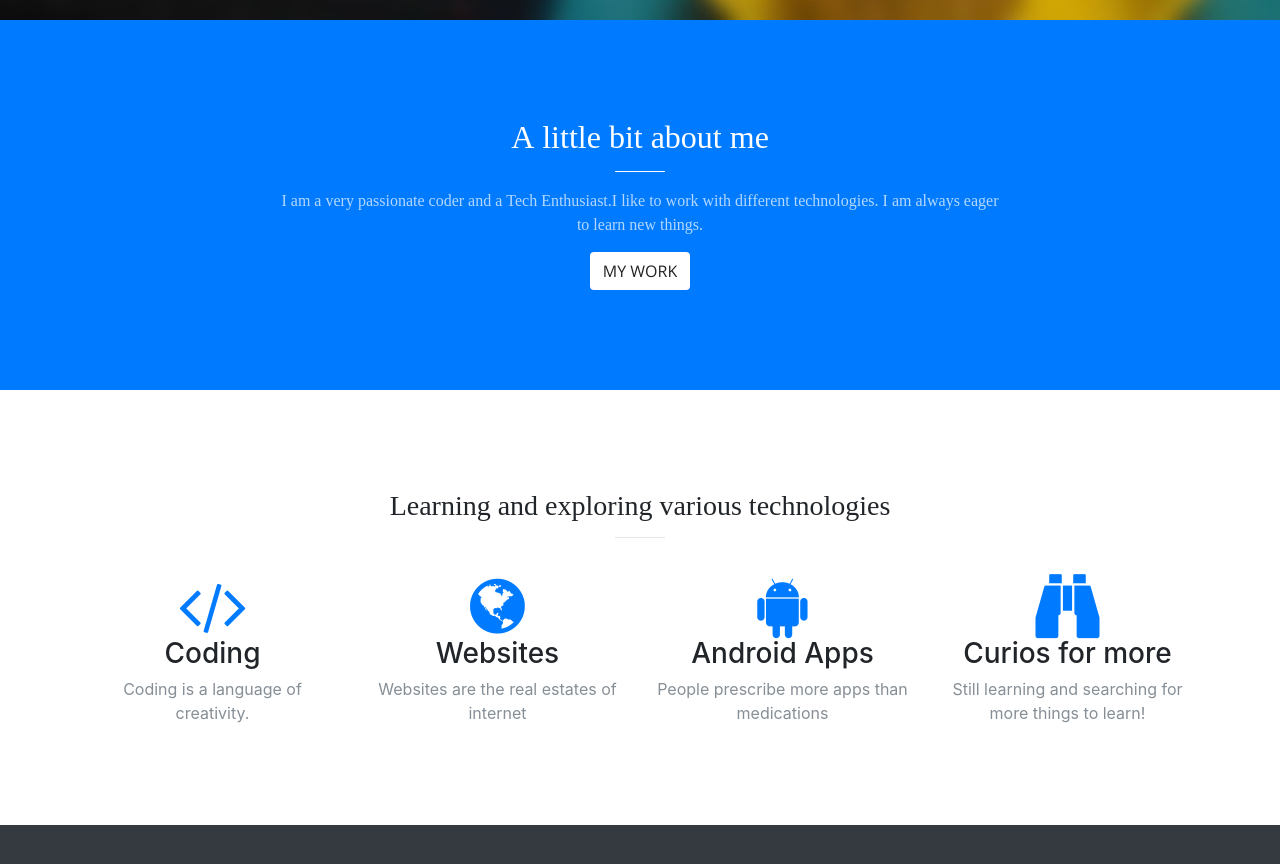
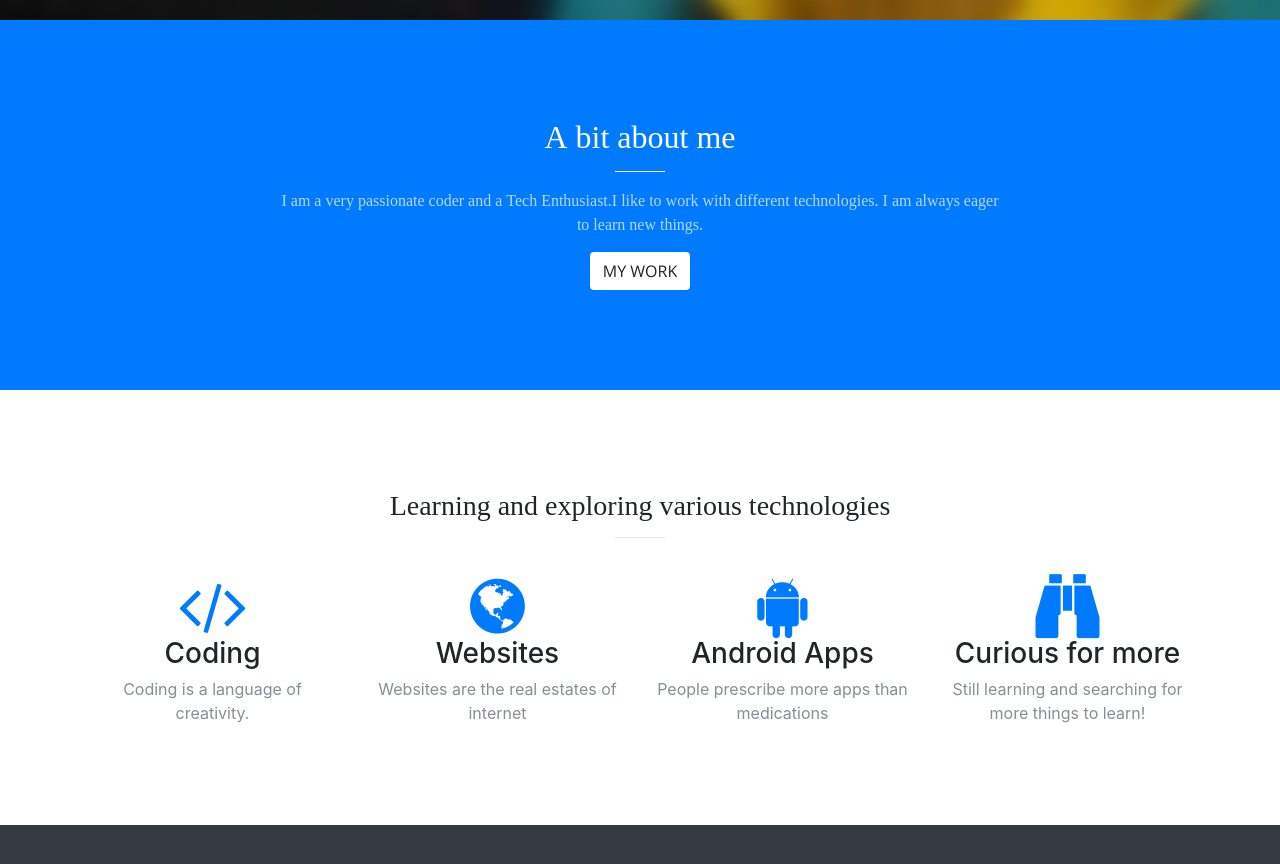
Before and after one commit to AbbyB97/abhijitbansode, a website with bundled scripts: page index.html in a window 1280 px wide. Shown: the part 780-1644 px from the top of the page. Built offline with nearby package versions, Linux system fonts and the light colour scheme.

Commit message:
Update index.html

```diff
--- a/index.html
+++ b/index.html
@@ -74,7 +74,7 @@
     <div class="container">
         <div class="row">
             <div class="col-lg-8 mx-auto text-center">
-                <h2 style="font-family: FontAwesome" class="section-heading text-white">A little bit about me</h2>
+                <h2 style="font-family: FontAwesome" class="section-heading text-white">A bit about me</h2>
                 <hr class="light">
                 <p style="font-family: FontAwesome" class="text-faded">I am a very passionate coder and a Tech Enthusiast.I like to work with different
                     technologies.
@@ -121,7 +121,7 @@
             <div class="col-lg-3 col-md-6 text-center">
                 <div class="service-box">
                     <i class="fa fa-4x fa-binoculars text-primary sr-icons"></i>
-                    <h3>Curios for more</h3>
+                    <h3>Curious for more</h3>
                     <p class="text-muted">Still learning and searching for more things to learn!</p>
                 </div>
             </div>
```
